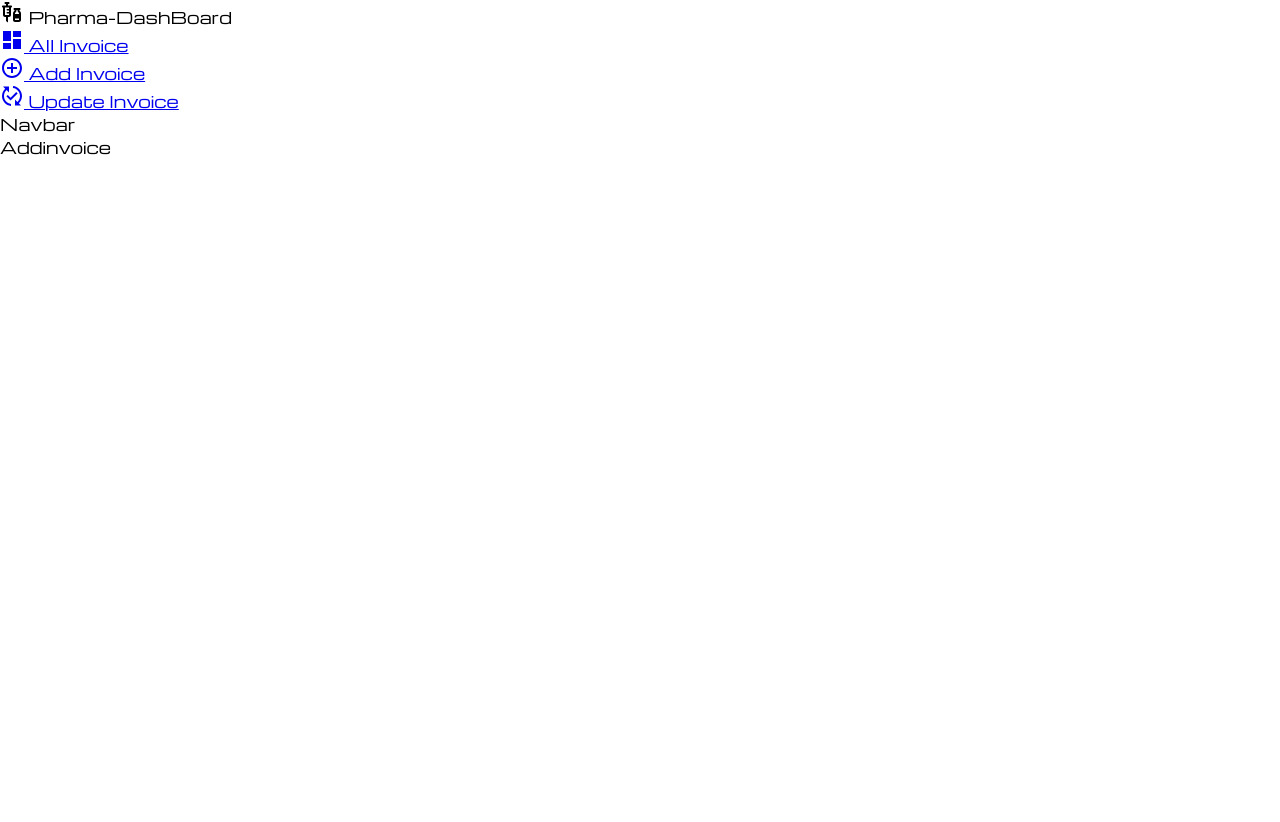
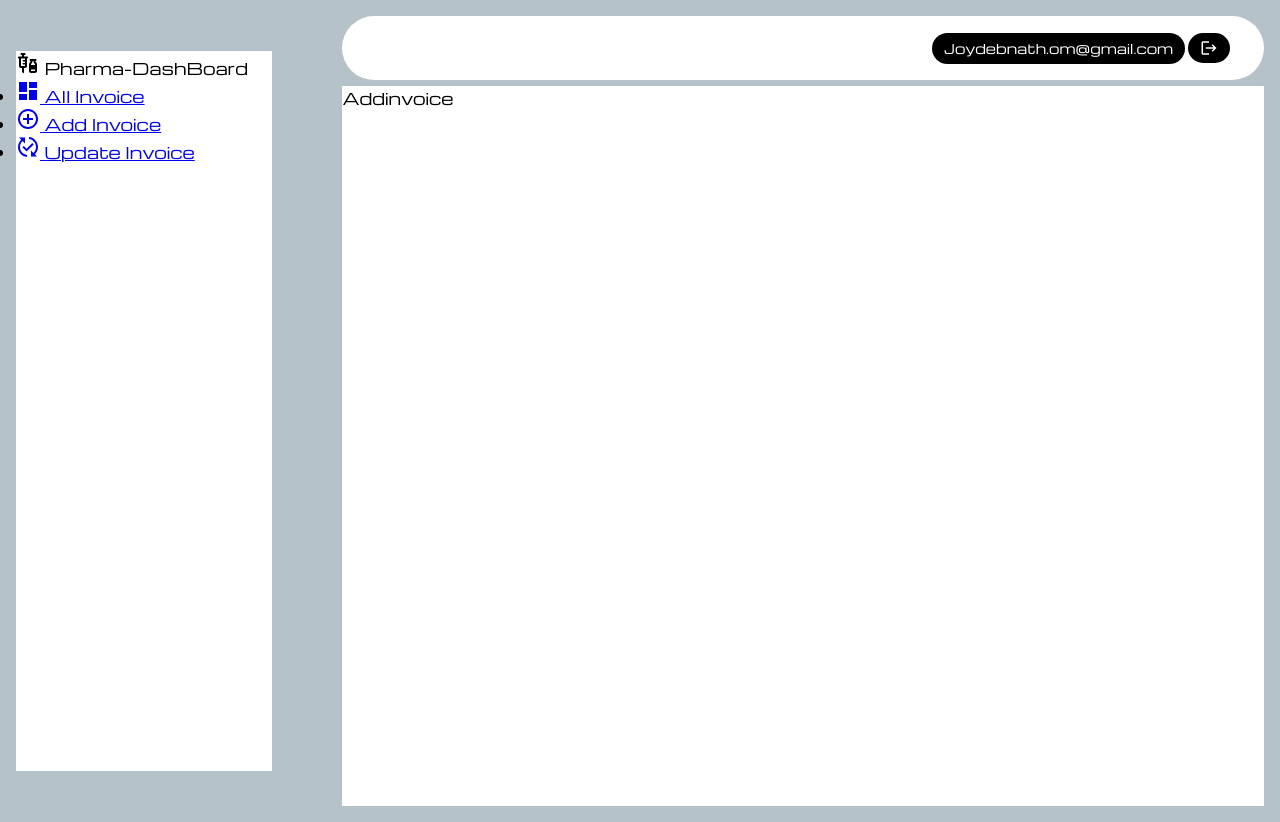
Before and after one commit to PharmaAgartala/Pharma-Dashboard, a React (Create React App) app: page /dashboard/addinvoice in a window 1280 px wide. Before the commit the page ends 800 px from the top, so only its background shows below. Built offline with nearby package versions, Linux system fonts and the light colour scheme.

Commit message:
navbar added

```diff
--- a/src/components/Navbar/Navbar.jsx
+++ b/src/components/Navbar/Navbar.jsx
@@ -1,8 +1,19 @@
 import React from 'react'
-
+import styles from "./style.module.css"
+import LogoutIcon from '@mui/icons-material/Logout';
+import { Link } from 'react-router-dom';
 const Navbar = () => {
   return (
-    <div>Navbar</div>
+    <div className={styles.main} >
+      <button>
+        {process.env.REACT_APP_USER}
+      </button>
+      <button>
+        <Link to="/">
+        <LogoutIcon className={styles.text} />
+        </Link>
+      </button>
+    </div>
   )
 }
 
--- a/src/components/Navbar/style.module.css
+++ b/src/components/Navbar/style.module.css
@@ -0,0 +1,33 @@
+.main{
+    width: 100%;
+    height: 8vh;
+    background-color: #fff;
+    border-radius: 2rem;
+    display: flex;
+    justify-content: flex-end;
+    align-items: center;
+    padding: 2rem;
+    margin-bottom: 0.4rem;
+}
+.main a{
+    color: #fff;
+    text-decoration: none;
+    display: flex;
+    justify-content: center;
+    align-items: center;
+}
+.main button{
+    color: #fff;
+    padding: 6px 12px;
+    outline: none;
+    border: 0px;
+    background-color: black;
+    border-radius: 4rem;
+    display: flex;
+    justify-content: center;
+    align-items: center;
+    margin: 0 0.1rem ;
+}
+.main button .text{
+    font-size: 18px;
+}
--- a/src/pages/Dashboard/Dashboard.jsx
+++ b/src/pages/Dashboard/Dashboard.jsx
@@ -32,8 +32,9 @@ const Dashboard = () => {
           </ul>
         </div>
       </div>
+      <div>
+          <Navbar />
         <div className={styles.maincontent} >
-        <Navbar />
           <div>
             <Routes>
               <Route path="/" element={<Allinvoice />} />
@@ -44,6 +45,7 @@ const Dashboard = () => {
           </div>
         </div>
       </div>
+    </div>
   )
 }
 
--- a/src/pages/Dashboard/style.module.css
+++ b/src/pages/Dashboard/style.module.css
@@ -0,0 +1,22 @@
+.main{
+    background-color: #b5c2ca;
+    min-height: 100vh;
+    width: 100vw;
+    overflow: hidden;
+    padding: 1rem;
+    display: flex;
+    justify-content: space-between;
+    align-items: center;
+}
+.main .sidebar{
+    width: 20vw;
+    height: 90vh;
+    background-color: #fff;
+
+
+}
+.main .maincontent{
+    width: 72vw;
+    height: 90vh;
+    background-color: #fff;
+}
```
Also changed, not shown: 1 other file (tests, documents, lock files or other folders). Lines whose indentation alone changed are shown as unchanged.
